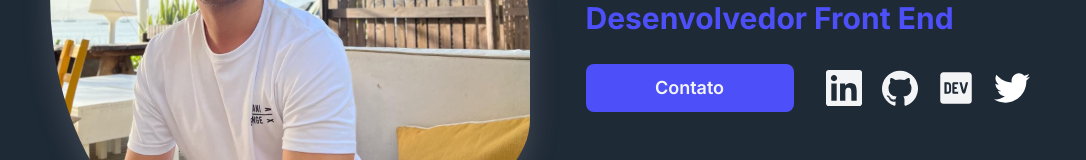
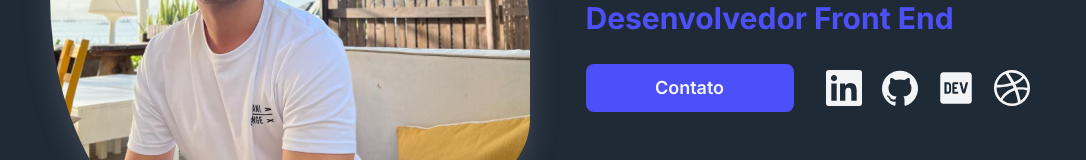
Before and after one commit to gustavospriebe/gustavospriebe.com, a React (Vite) app: page / in a window 1280 px wide. Shown: the part 344-504 px from the top of the page, without its empty margins (96-1182 px from the left). Built offline with nearby package versions, Linux system fonts and the light colour scheme.

Commit message:
-twitter + dribble

```diff
--- a/src/components/Hero.jsx
+++ b/src/components/Hero.jsx
@@ -1,10 +1,10 @@
 import { useState } from "react";
 import devto from "../assets/devto.svg";
+import dribble from "../assets/dribble.svg";
 import github from "../assets/github.svg";
 import hero from "../assets/hero.jpg";
 import linkedin from "../assets/linkedin.svg";
 import medium from "../assets/medium.svg";
-import twitter from "../assets/twitter.svg";
 import ModalEnglish from "./ModalEnglish";
 import ModalPortuguese from "./ModalPortugues";
 
@@ -76,11 +76,11 @@ function Hero({ language }) {
                             </a>
                         )}
                         <a
-                            href="https://twitter.com/gustavospriebe"
+                            href="https://dribbble.com/gustavospriebe"
                             target="_blank"
                             className="hover-brightness"
                         >
-                            <img src={twitter} alt="" />
+                            <img src={dribble} alt="" />
                         </a>
                     </div>
                 </div>
```
